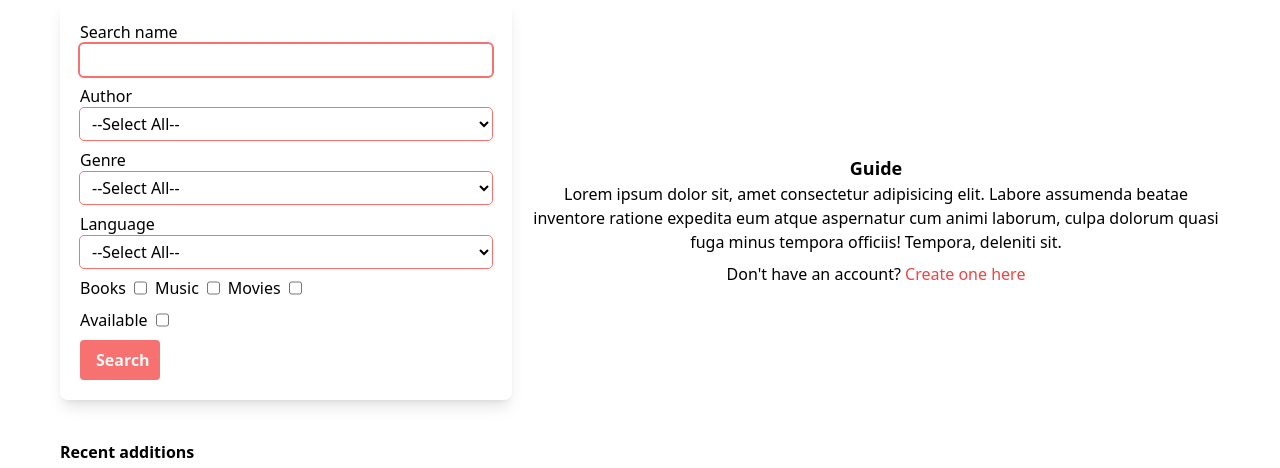
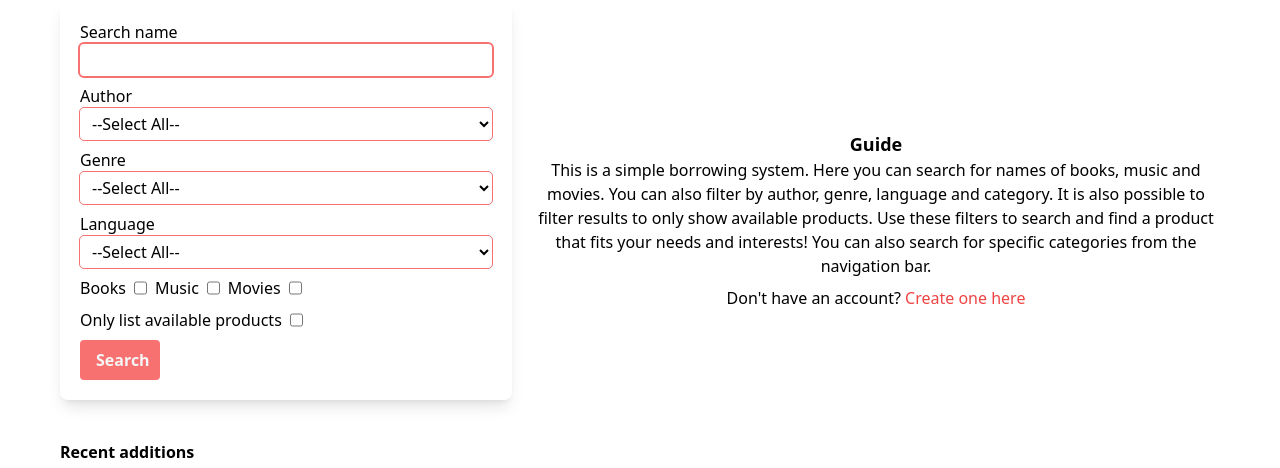
Before and after one commit to hamk-webdev-intip21a6/lainakoodarit_project, a Django app: page / in a window 1280 px wide. Shown: the part 80-548 px from the top of the page. Run offline with Django 4.2, Linux system fonts and the light colour scheme; data comes from the database, SQL or seed files in the repository; both versions use the stored data as it was after the commit; some libraries are stand-ins or nearby versions.

Commit message:
added filter for searching only available products

```diff
--- a/borrow/templates/borrow/index.html
+++ b/borrow/templates/borrow/index.html
@@ -68,8 +68,8 @@
     </div>
     <!-- Available -->
     <div class="flex gap-x-2">
-      <label for="Available">Available</label>
-      <input type="checkbox" name="category" id="category_books" value="book"/>
+      <label for="available">Only list available products</label>
+      <input type="checkbox" name="available" id="available" value="available"/>
     </div>
 
     <button type="submit" class="bg-red-400 text-neutral-100 font-semibold w-20 px-4 py-2 rounded
@@ -80,9 +80,11 @@
     <div>
       <h2 class="text-lg text-center font-semibold">Guide</h2>
       <p>
-        Lorem ipsum dolor sit, amet consectetur adipisicing elit.
-        Labore assumenda beatae inventore ratione expedita eum atque aspernatur
-        cum animi laborum, culpa dolorum quasi fuga minus tempora officiis! Tempora, deleniti sit.
+        This is a simple borrowing system. Here you can search for names of books, music and movies.
+        You can also filter by author, genre, language and category.
+        It is also possible to filter results to only show available products.
+        Use these filters to search and find a product that fits your needs and interests!
+        You can also search for specific categories from the navigation bar.
       </p>
     </div>
     <p>Don't have an account?
--- a/borrow/templates/borrow/product_page.html
+++ b/borrow/templates/borrow/product_page.html
@@ -3,6 +3,7 @@
 {% block scripts %}
   {% load static %}
   <script src="{% static 'js/products.js' %}" defer></script>
+  <script src="{% static 'js/carousel.js' %}" defer></script>
   <script src="{% static 'js/alert.js' %}" defer></script>
 {% endblock %}
 
--- a/borrow/views.py
+++ b/borrow/views.py
@@ -1,5 +1,5 @@
 # Create your views here.
-from django.db.models import ObjectDoesNotExist
+from django.db.models import F, ObjectDoesNotExist
 from django.views import generic
 from .models import Product, Event, Author
 from django.shortcuts import get_object_or_404, redirect
@@ -75,13 +75,16 @@ class ProductListView(generic.ListView):
         author_name_query = self.request.GET.get('author')
         if author_name_query:
             queryset = queryset.filter(author__author_name=author_name_query)
+        available_query = self.request.GET.get('available')
+        if available_query:
+            queryset = queryset.filter(loaned_amount__lt=F('amount'))
         # loops through the GET requests
         for key, values in self.request.GET.lists():
             # if get query keyword is author, change it to correct attribute name
             key = 'author__author_name' if key == 'author' else key
             # check if the key agument of a request is a Product attribute
             # and that the kwarg is not empty
-            if not hasattr(Product, key) and not values[0]:
+            if not hasattr(Product, key) or not values[0]:
                 # if either of these doesn't pass, continue iterating
                 continue
 
@@ -106,9 +109,9 @@ class ProductListView(generic.ListView):
 def create_loan(request, pk):
 
     loan_times = {
-        "music" : datetime.today() + timedelta(days=7),
-        "book" : datetime.today() + timedelta(days=30),
-        "movie" : datetime.today() + timedelta(days=3)
+        "music": datetime.today() + timedelta(days=7),
+        "book": datetime.today() + timedelta(days=30),
+        "movie": datetime.today() + timedelta(days=3)
     }
 
     # first get the product
@@ -117,7 +120,8 @@ def create_loan(request, pk):
     try:
         # then create a loan event
         loan_time = loan_times[product.category]
-        loan = Event.objects.create(user=request.user, product=product, return_date=loan_time)
+        loan = Event.objects.create(
+            user=request.user, product=product, return_date=loan_time)
         loan.save()
     except ObjectDoesNotExist:
         return redirect(redirect_url + '?success=false&event=loan')
```
Also changed, not shown: db.sqlite3.
